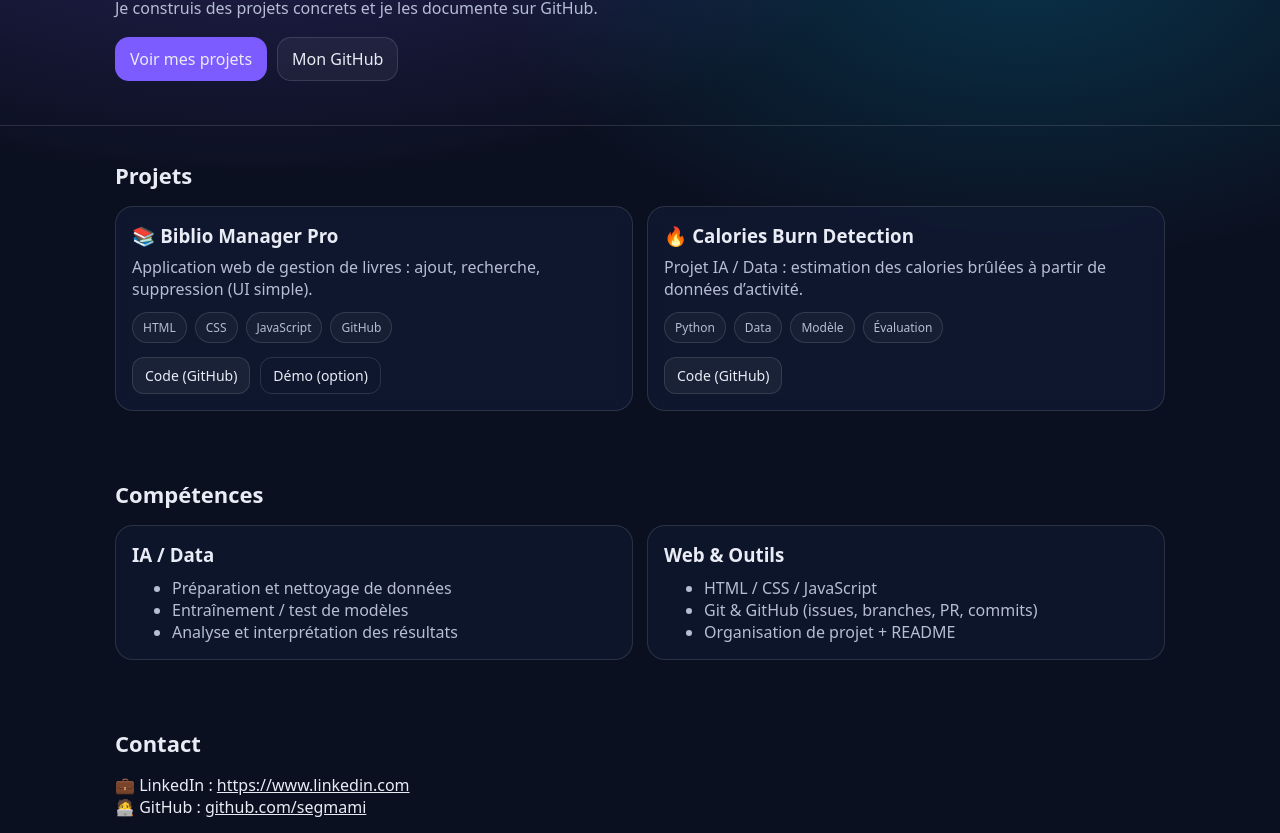
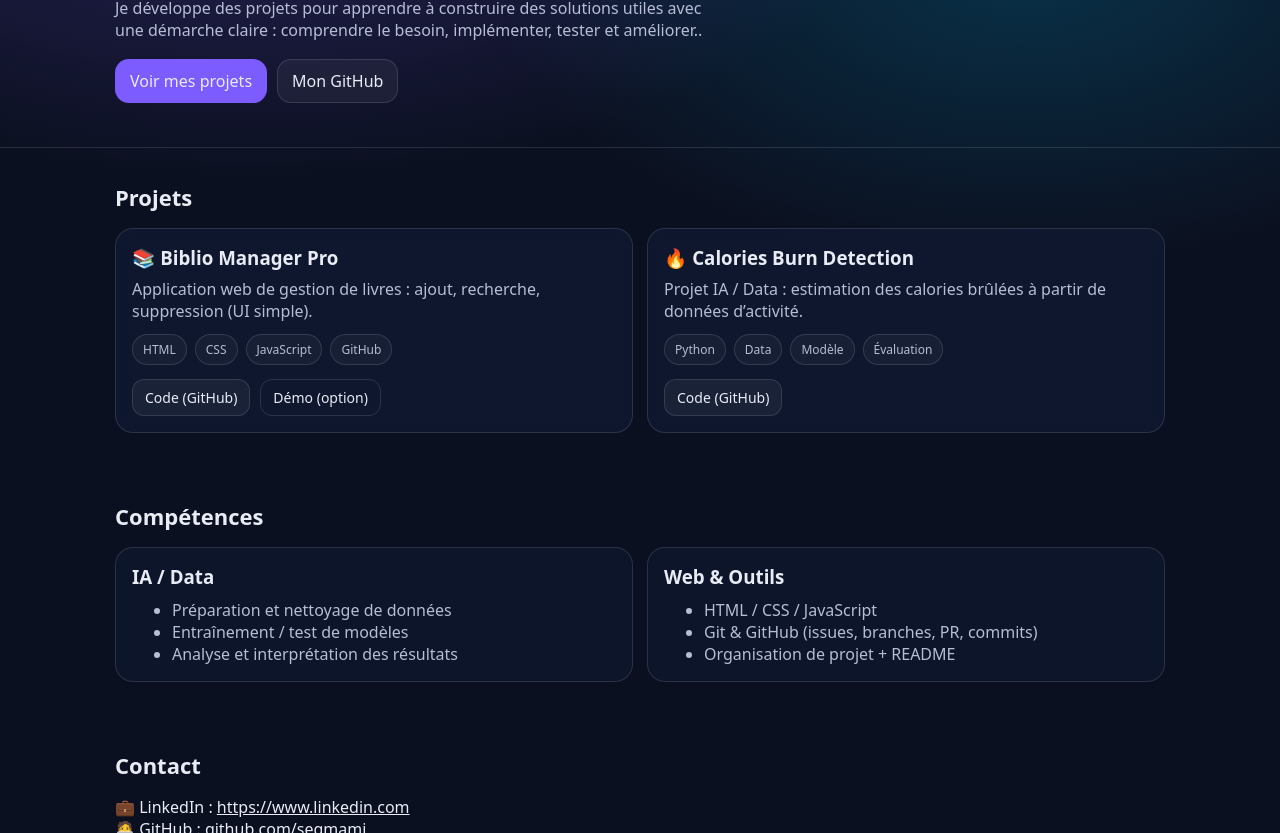
Before and after one commit to segmami/segmami.github.io, a plain HTML site: page index.html in a window 1280 px wide. Shown: the part 151-984 px from the top of the page. Drawn offline with Linux system fonts and the light colour scheme.

Commit message:
Update title and subtitle in index.html
Updated the title and subtitle in the HTML file to include full name and clarify project development approach.

```diff
--- a/index.html
+++ b/index.html
@@ -3,7 +3,7 @@
 <head>
   <meta charset="utf-8" />
   <meta name="viewport" content="width=device-width, initial-scale=1" />
-  <title>Portfolio — Asmaa</title>
+  <title>Portfolio — Asmaa SEGMAMI</title>
   <meta name="description" content="Portfolio GitHub — projets Web & IA/Data" />
   <link rel="stylesheet" href="style.css" />
 </head>
@@ -23,7 +23,7 @@
       <section class="hero" id="top">
         <h1>Étudiante en IA / Data & Web</h1>
         <p class="subtitle">
-          Je construis des projets concrets et je les documente sur GitHub.
+          Je développe des projets pour apprendre à construire des solutions utiles avec une démarche claire : comprendre le besoin, implémenter, tester et améliorer..
         </p>
         <div class="hero-actions">
           <a class="btn primary" href="#projets">Voir mes projets</a>
```
